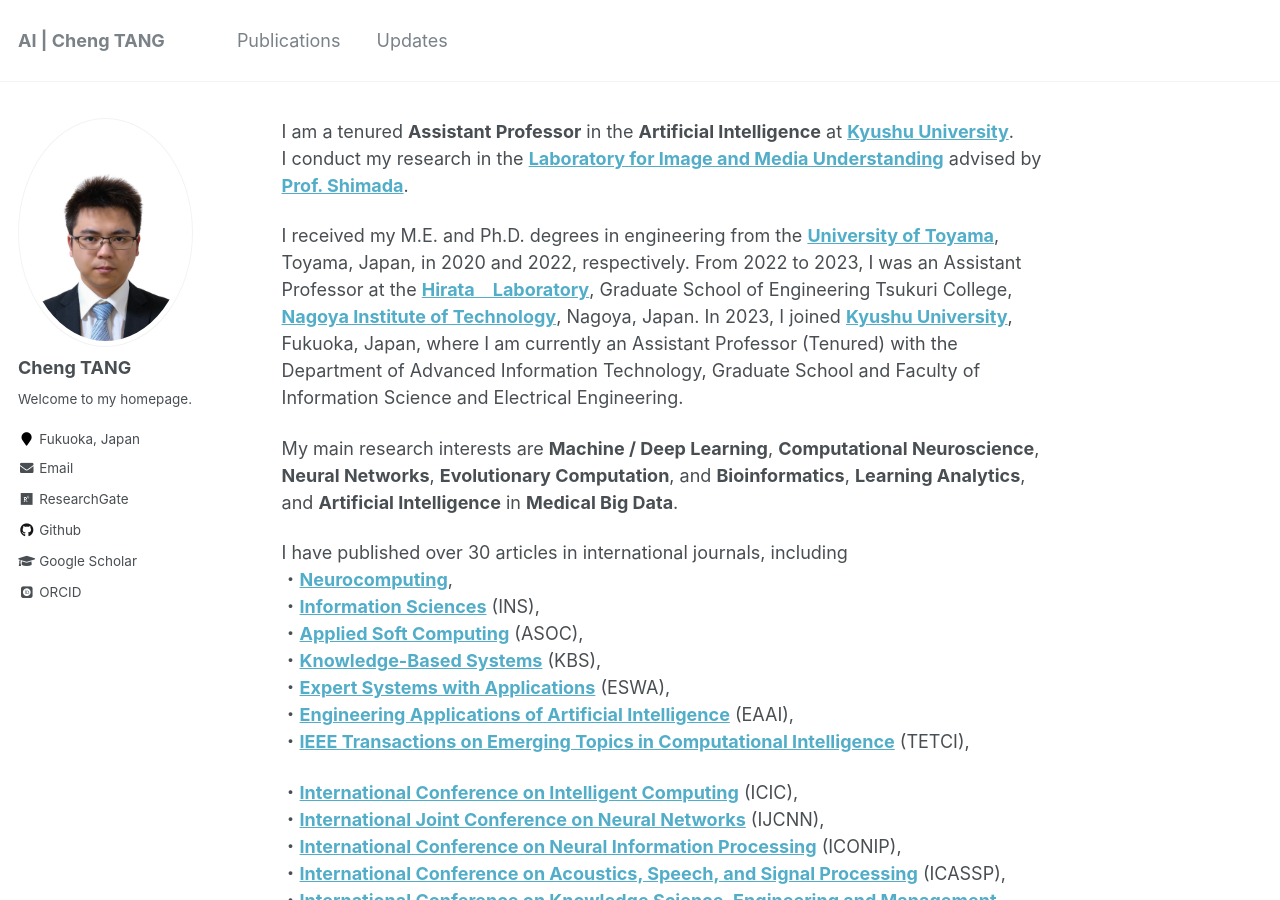
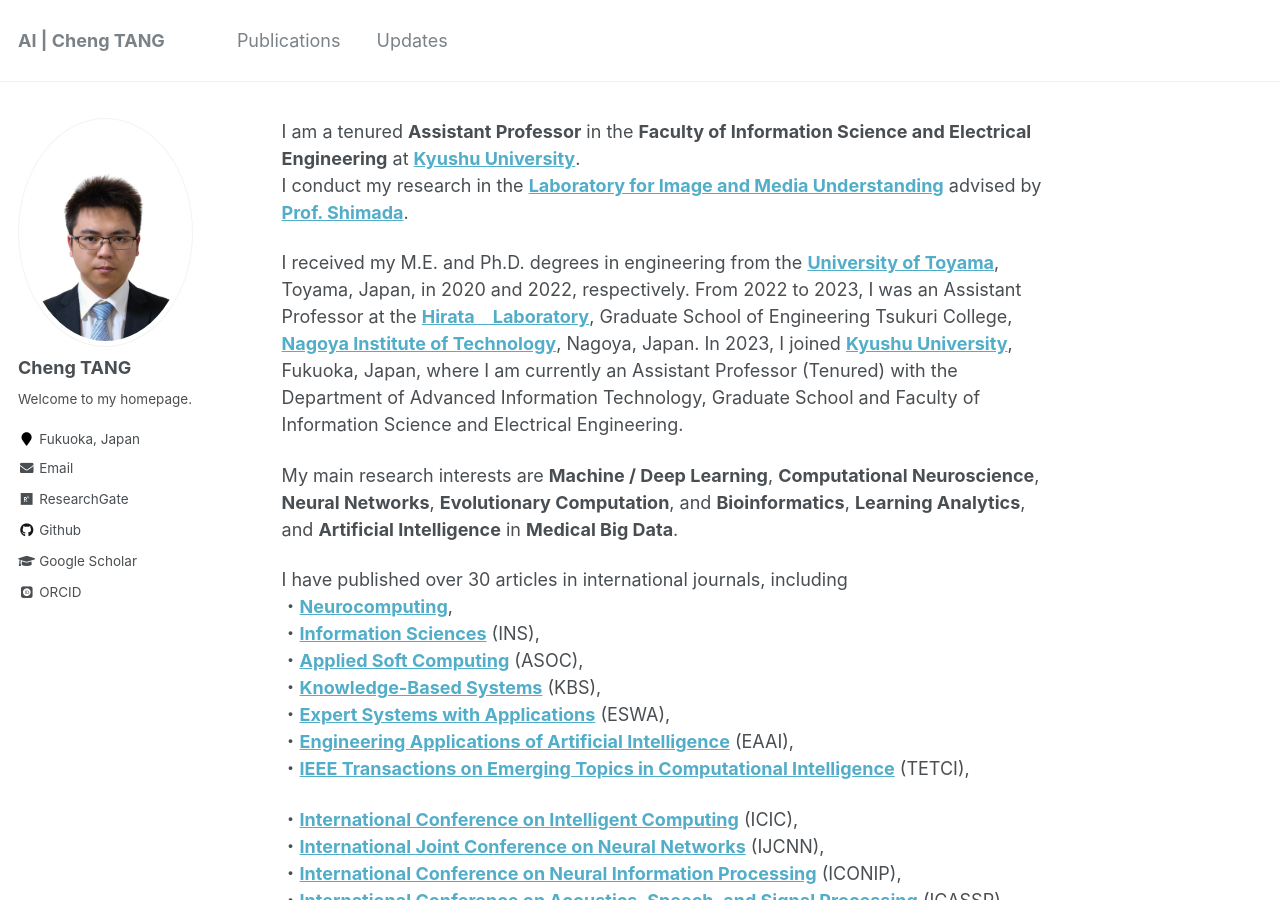
Before and after one commit to ChengTANG-AI/chengtang-ai.github.io, a Jekyll site: the page built from _pages/about.md, in a window 1280 px wide and 900 px high. Built offline with Jekyll 4.4.1, drawn with Linux system fonts in a browser that asks for light colours; some web fonts are replaced.

Commit message:
Update about.md

```diff
--- a/_pages/about.md
+++ b/_pages/about.md
@@ -8,7 +8,7 @@ redirect_from:
   - /about.html
 ---
 
-I am a tenured **Assistant Professor** in the **Artificial Intelligence** at **[Kyushu University](https://www.kyushu-u.ac.jp/ja/)**.
+I am a tenured **Assistant Professor** in the **Faculty of Information Science and Electrical Engineering** at **[Kyushu University](https://www.kyushu-u.ac.jp/ja/)**.
 I conduct my research in the **[Laboratory for Image and Media Understanding](https://www.eng.kyushu-u.ac.jp/lab_electrical33.html)** advised by **[Prof. Shimada](https://sites.google.com/view/atsushishimada/)**.
 
 I received my M.E. and Ph.D. degrees in engineering from the **[University of Toyama](https://www.u-toyama.ac.jp/)**, Toyama, Japan, in 2020 and 2022, respectively. From 2022 to 2023, I was an Assistant Professor at the **[Hirata　Laboratory](https://cem.web.nitech.ac.jp/hilab/)**, Graduate School of Engineering Tsukuri College, **[Nagoya Institute of Technology](https://www.nitech.ac.jp/)**, Nagoya, Japan. In 2023, I joined **[Kyushu University](https://www.kyushu-u.ac.jp/ja/)**, Fukuoka, Japan, where I am currently an Assistant Professor (Tenured) with the Department of Advanced Information Technology, Graduate School and Faculty of Information Science and Electrical Engineering.
```
